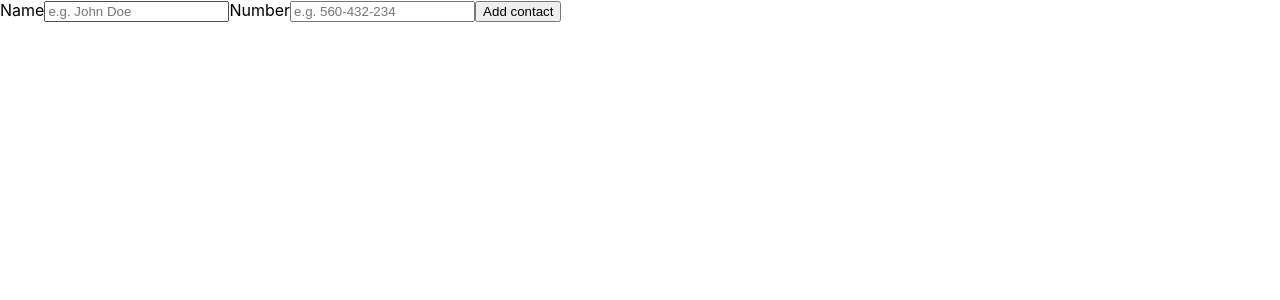
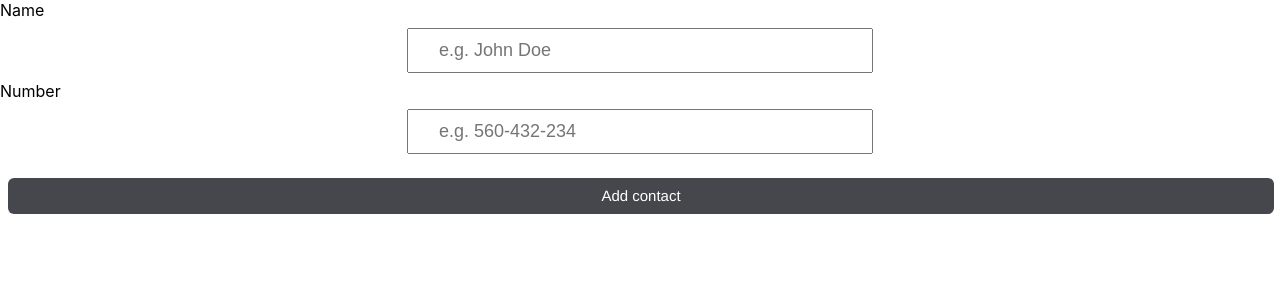
Before and after one commit to BartekJedliczka/goit-react-hw-02-phonebook, a React (Create React App) app: page / in a window 1280 px wide. Shown: the top 300 px of the page. Built offline with nearby package versions, Linux system fonts and the light colour scheme.

Commit message:
update ContactForm

```diff
--- a/src/components/ContactForm/ContactForm.module.css
+++ b/src/components/ContactForm/ContactForm.module.css
@@ -1,8 +1,39 @@
-.label {
+.form {
+  display: flex;
+  flex-direction: column;
 }
 
 .input {
+  display: flex;
+  flex-direction: column;
+  margin: 0.5rem auto;
+  align-items: center;
+  font-size: large;
+  text-align: left;
+  padding: 10px 200px 10px 30px;
 }
 
 .button {
+  margin-top: 1rem;
+  margin-bottom: 2rem;
+  background-color: rgba(23, 26, 32, 0.8);
+  border: none;
+  border-radius: 6px;
+  color: #fff;
+  flex-grow: 1;
+  font-family: SFProText-Regular, Helvetica, Arial, sans-serif;
+  font-size: 15px;
+  height: 36px;
+  line-height: 20px;
+  margin-left: 8px;
+  margin-right: 6px;
+  min-width: 185px;
+  padding: 0 16px 0 16px;
+  color: white;
+  cursor: pointer;
 }
+
+.button:hover {
+  background-color: rgba(23, 26, 32, 1);
+  cursor: pointer;
+}
--- a/src/components/ContactForm/ContaktForm.jsx
+++ b/src/components/ContactForm/ContaktForm.jsx
@@ -1,4 +1,4 @@
-import { Component } from 'react';
+import React, { Component } from 'react';
 import css from './ContactForm.module.css';
 import PropTypes from 'prop-types';
 
@@ -30,9 +30,8 @@ class ContactForm extends Component {
     const { name, number } = this.state;
     return (
       <>
-        <form onSubmit={this.handleSubmit}>
-          <label className={css.label}>
-            Name
+        <form className={css.form} onSubmit={this.handleSubmit}>
+          <label className={css.label}>Name</label>
           <input
             className={css.input}
             type="text"
@@ -45,9 +44,7 @@ class ContactForm extends Component {
             title="Name may contain only letters, apostrophe, dash and spaces. For example Adrian, Jacob Mercer, Charles de Batz de Castelmore d'Artagnan"
             required
           />
-          </label>
-          <label>
-            Number
+          <label className={css.label}>Number</label>
           <input
             className={css.input}
             type="tel"
@@ -60,7 +57,7 @@ class ContactForm extends Component {
             title="Phone number must be digits and can contain spaces, dashes, parentheses and can start with +"
             required
           />
-          </label>
+
           <button className={css.button} type="submit">
             Add contact
           </button>
```
Lines whose indentation alone changed are shown as unchanged.
